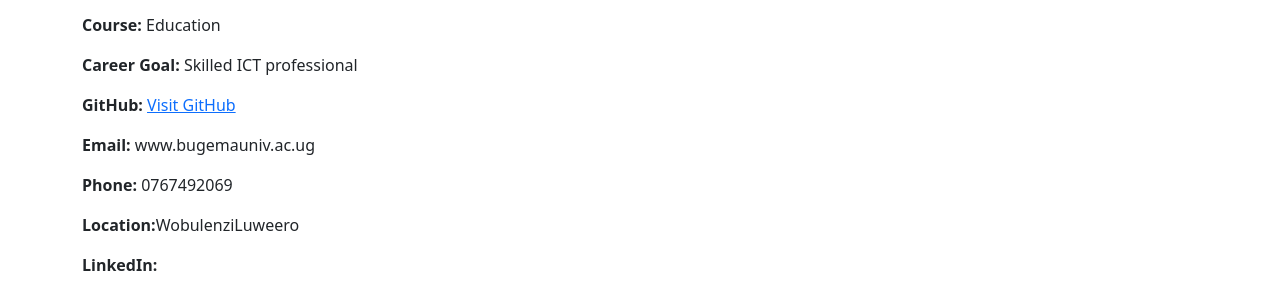
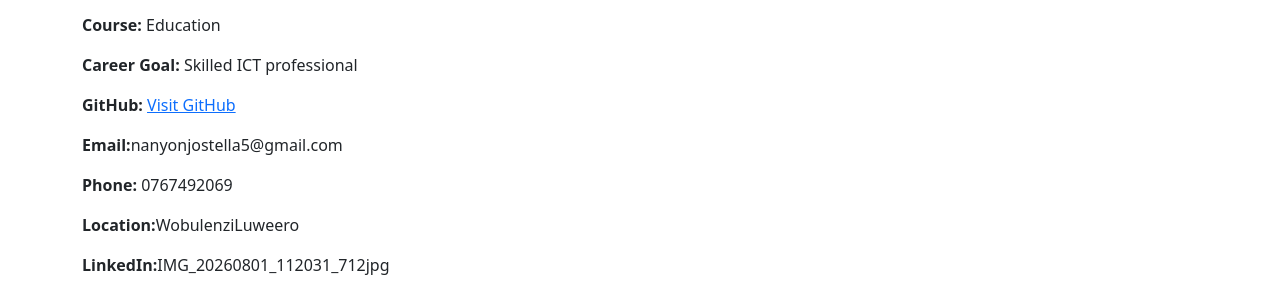
Before and after one commit to Stephanie-afk951/My-web-page, a plain HTML site: page Contact.html in a window 1280 px wide. Shown: the part 289-585 px from the top of the page. Drawn offline with nearby package versions, Linux system fonts and the light colour scheme.

Commit message:
Contact.html

```diff
--- a/Contact.html
+++ b/Contact.html
@@ -35,10 +35,10 @@
         <p><strong>GitHub:</strong>
             <a href="https://github.com/" target="_blank">Visit GitHub</a>
         </p>
-        <p><strong>Email:</strong> www.bugemauniv.ac.ug</p>
+        <p><strong>Email:</strong>nanyonjostella5@gmail.com</p>
         <p><strong>Phone:</strong> 0767492069</p>
         <p><strong>Location:</strong>WobulenziLuweero</p>
-        <p><strong>LinkedIn:</strong> </p>
+        <p><strong>LinkedIn:</strong>IMG_20260801_112031_712jpg</p>
     </section>
 
     <section class="mb-4">
```
